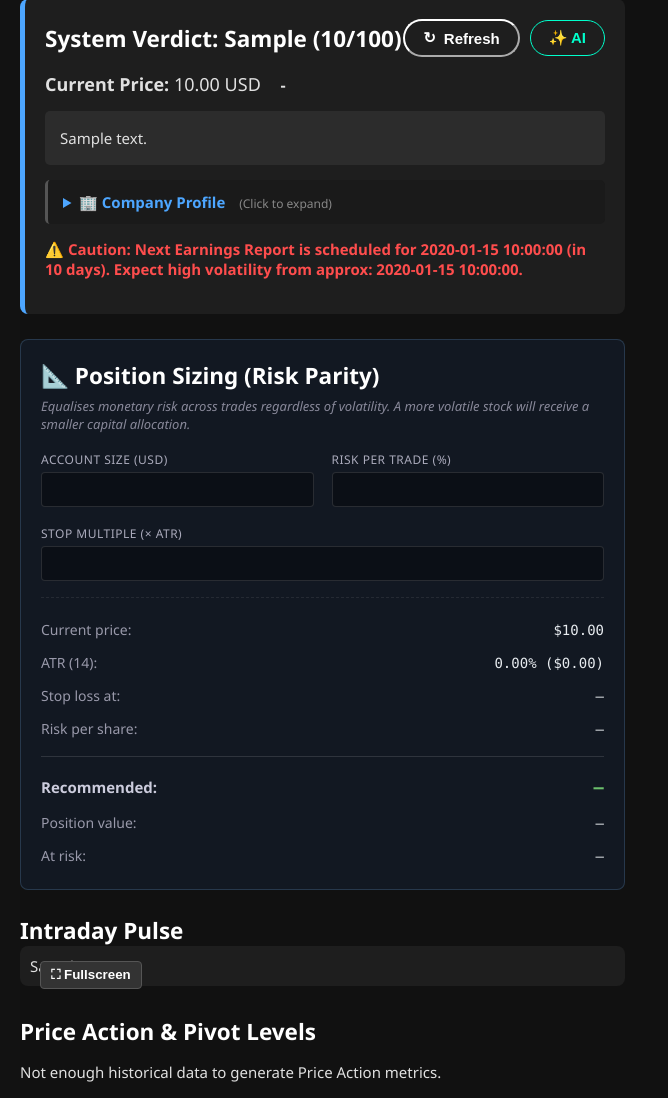
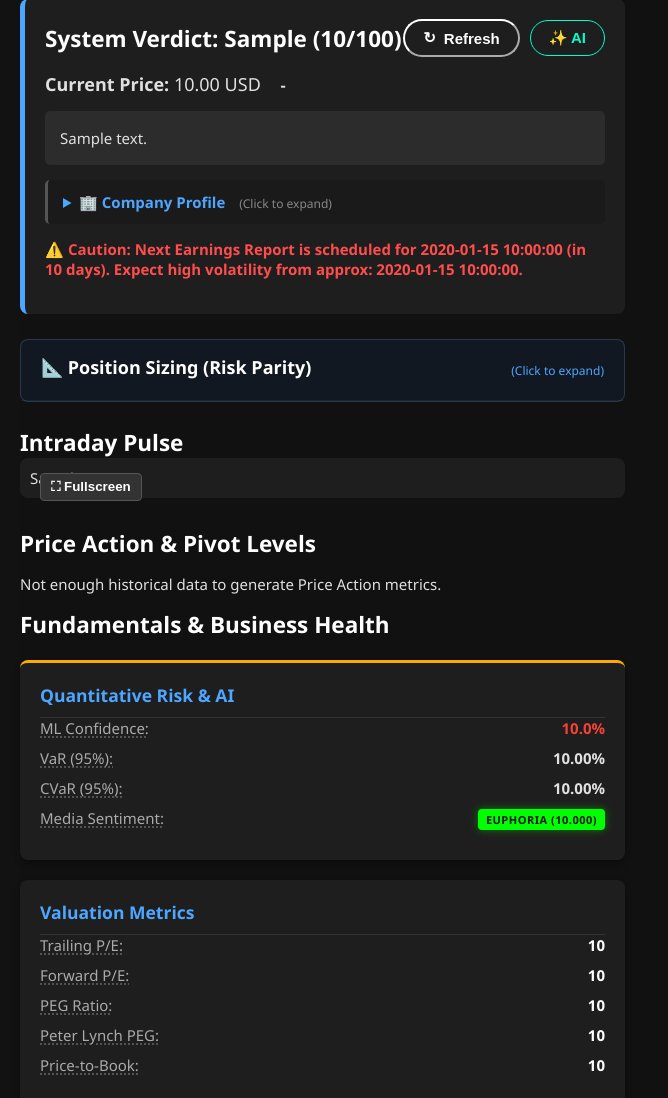
Before and after one commit to edward-dev23/Quantitative-Analysis-Project, a Python web app: template templates/stock_detail.html in a window 1280 px wide. Shown: the part 405-1503 px from the top of the page, without its empty margins (0-668 px from the left). Run offline with Jinja, Linux system fonts and the light colour scheme; the template is opened without the code that fills it: most values are stand-ins (such as "Sample title", 1, 10 or a date in 2020).

Commit message:
colpsible menu

```diff
--- a/templates/stock_detail.html
+++ b/templates/stock_detail.html
@@ -186,9 +186,13 @@
                 </div>
 
                 {# ───────── Position Sizing Panel (Risk-Parity) ───────── #}
-                <div id="position-sizing-panel" class="ps-panel" data-currency="{{ stock.currency }}">
-                    <h2 class="m-0 border-none p-0">📐 Position Sizing (Risk Parity)</h2>
-                    <p class="ps-subtitle">
+                <details id="position-sizing-panel" class="ps-panel" data-currency="{{ stock.currency }}" style="padding: 0;">
+                    <summary class="profile-summary" style="padding: 15px 20px; display: flex; justify-content: space-between; align-items: center; border-bottom: 1px solid rgba(255, 255, 255, 0.05);">
+                        <h2 class="m-0 border-none p-0" style="font-size: 18px; color: #fff;">📐 Position Sizing (Risk Parity)</h2>
+                        <span class="profile-hint" style="color: #4da6ff;">(Click to expand)</span>
+                    </summary>
+                    <div style="padding: 20px; padding-top: 15px;">
+                        <p class="ps-subtitle" style="margin-top: 0;">
                             Equalises monetary risk across trades regardless of volatility.
                             A more volatile stock will receive a smaller capital allocation.
                         </p>
@@ -243,6 +247,7 @@
                             </div>
                         </div>
                     </div>
+                </details>
 
                 <script>
                     // Position sizing globals
```
Lines whose indentation alone changed are shown as unchanged.
